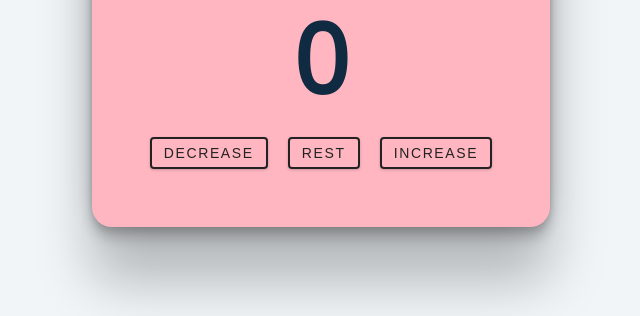
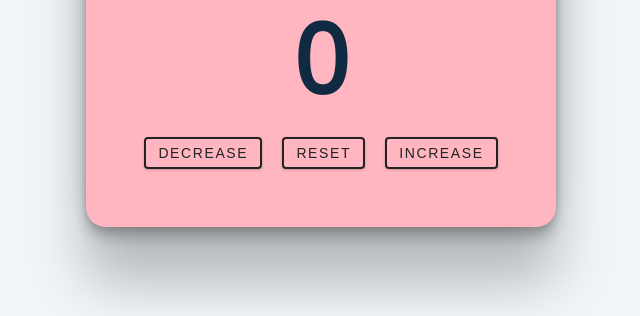
Before and after one commit to Gnanasekar03/Javascript_Projects, a plain HTML site: page Counter_03/counter.html in a window 1280 px wide. Shown: the part 484-800 px from the top of the page, without its empty margins (319-959 px from the left). Drawn offline with nearby package versions, Linux system fonts and the light colour scheme.

Commit message:
modified counter some changes

```diff
--- a/Counter_03/counter.html
+++ b/Counter_03/counter.html
@@ -15,7 +15,7 @@
             <span id="value">0</span>
             <div class="button-container">
                 <button class="btn decrease">decrease</button>
-                <button class="btn reset">rest</button>
+                <button class="btn reset">reset</button>
                 <button class="btn increase">increase</button>
             </div>
         </div>
```
